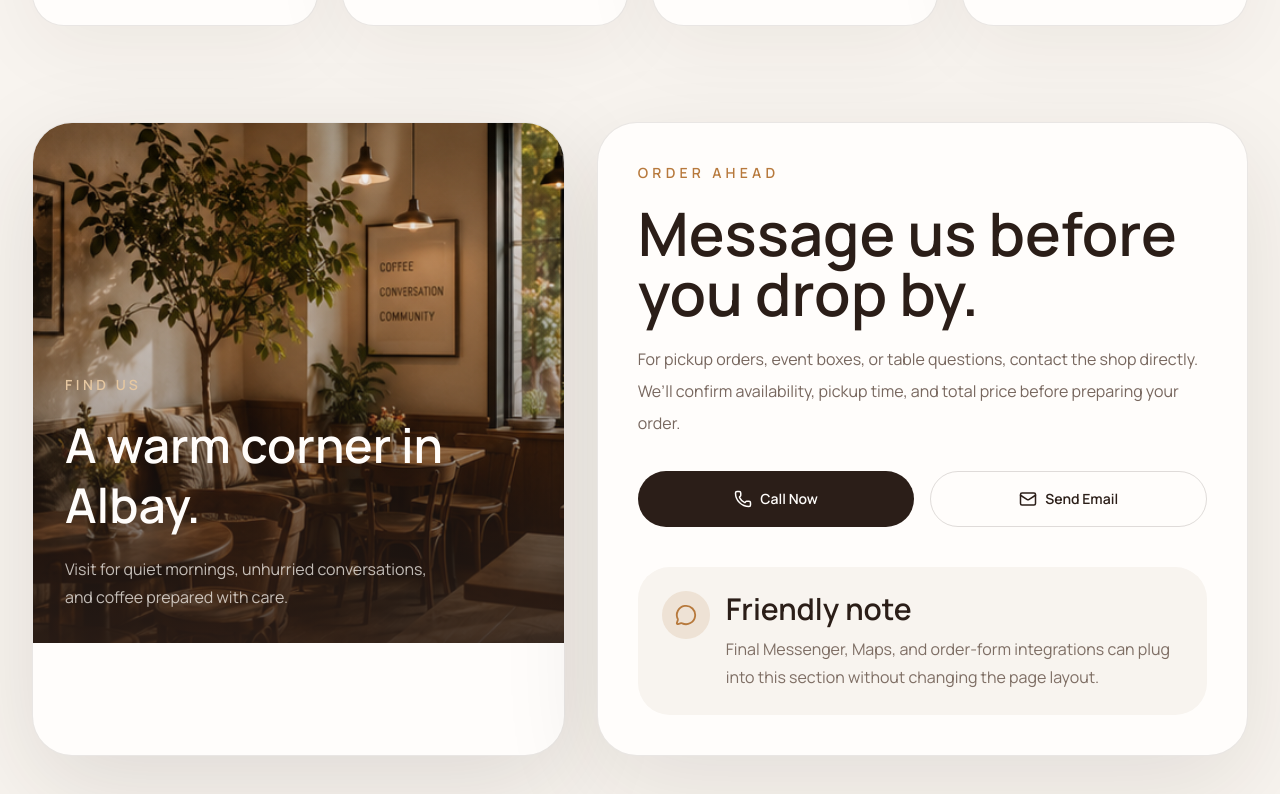
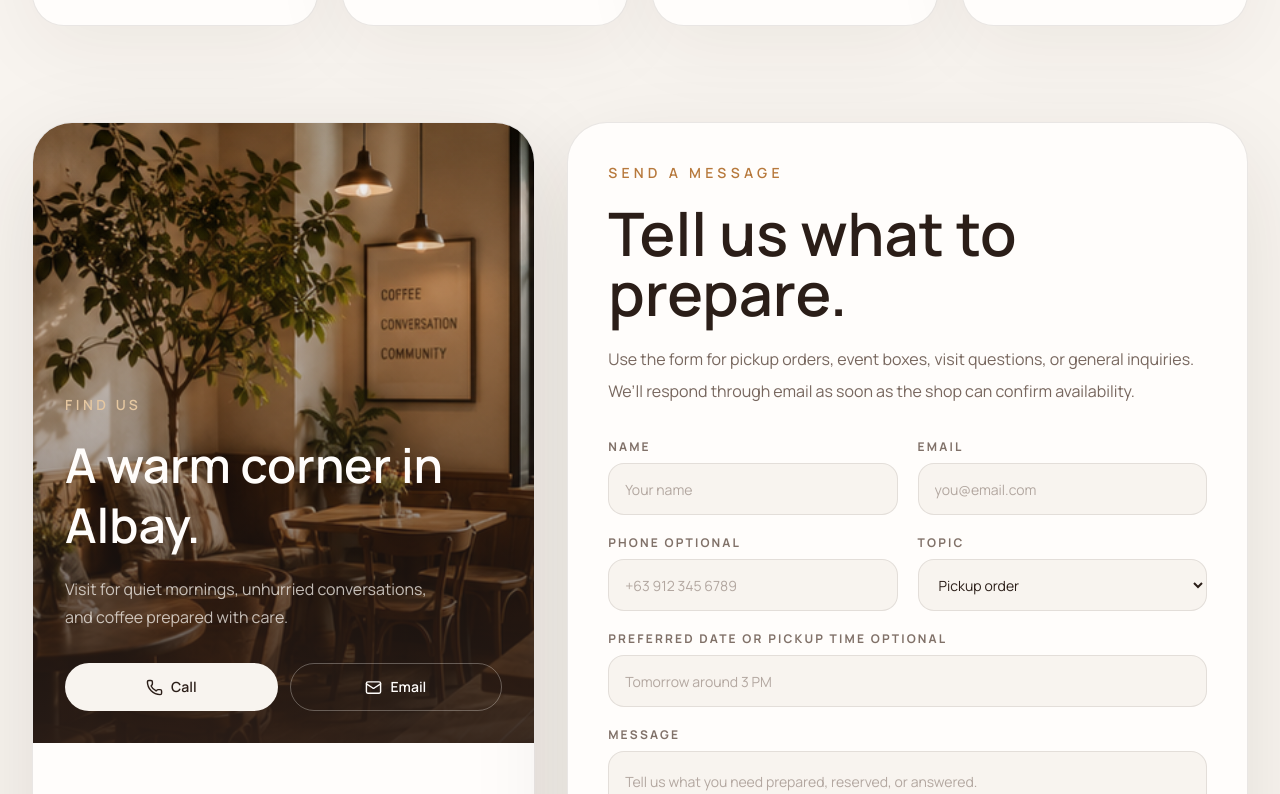
Before and after one commit to tan15hacks/Embers-and-Beans, a Next.js app: page /contact in a window 1280 px wide. Shown: the part 986-1780 px from the top of the page. Built offline with nearby package versions, Linux system fonts and the light colour scheme.

Commit message:
Replace contact CTA with production form

```diff
--- a/src/app/contact/page.tsx
+++ b/src/app/contact/page.tsx
@@ -1,7 +1,8 @@
 import type { Metadata } from "next";
 import Image from "next/image";
 import Link from "next/link";
-import { Clock3, Mail, MapPin, MessageCircle, Phone } from "lucide-react";
+import { Clock3, Mail, MapPin, Phone } from "lucide-react";
+import { ContactForm } from "@/components/contact/ContactForm";
 import { Navbar } from "@/components/layout/Navbar";
 import { Footer } from "@/components/layout/Footer";
 import { Container } from "@/components/layout/Container";
@@ -93,9 +94,9 @@ export default function ContactPage() {
 
       <section className="pb-24">
         <Container>
-          <div className="grid gap-8 lg:grid-cols-[0.9fr_1.1fr]">
+          <div className="grid gap-8 lg:grid-cols-[0.85fr_1.15fr]">
             <div className="overflow-hidden rounded-[2.5rem] border border-[#2B1E18]/10 bg-[#FFFDFB] shadow-[0_30px_100px_rgba(43,30,24,0.12)]">
-              <div className="relative min-h-[520px] p-8 text-[#FFFDFB]">
+              <div className="relative min-h-[620px] p-8 text-[#FFFDFB]">
                 <Image
                   src="/images/contacts/seating.png"
                   alt="Cozy seating area inside Ember and Bean"
@@ -103,8 +104,8 @@ export default function ContactPage() {
                   sizes="(min-width: 1024px) 45vw, 100vw"
                   className="object-cover"
                 />
-                <div className="absolute inset-0 bg-gradient-to-t from-[#2B1E18]/85 via-[#2B1E18]/25 to-transparent" />
-                <div className="relative flex min-h-[456px] flex-col justify-end">
+                <div className="absolute inset-0 bg-gradient-to-t from-[#2B1E18]/90 via-[#2B1E18]/30 to-transparent" />
+                <div className="relative flex min-h-[556px] flex-col justify-end">
                   <p className="text-sm font-semibold uppercase tracking-[0.25em] text-[#E5C7A1]">
                     Find Us
                   </p>
@@ -114,51 +115,37 @@ export default function ContactPage() {
                   <p className="mt-5 max-w-sm leading-7 text-[#F8F4EF]/75">
                     Visit for quiet mornings, unhurried conversations, and coffee prepared with care.
                   </p>
+
+                  <div className="mt-8 grid gap-3 sm:grid-cols-2">
+                    <Link
+                      href={siteConfig.phoneHref}
+                      className="inline-flex h-12 items-center justify-center rounded-full bg-[#F8F4EF] px-5 text-sm font-semibold text-[#2B1E18] transition hover:bg-[#E5C7A1]"
+                    >
+                      <Phone className="mr-2" size={17} /> Call
+                    </Link>
+                    <Link
+                      href="mailto:hello@emberandbean.com"
+                      className="inline-flex h-12 items-center justify-center rounded-full border border-[#F8F4EF]/30 px-5 text-sm font-semibold text-[#FFFDFB] transition hover:bg-[#FFFDFB]/10"
+                    >
+                      <Mail className="mr-2" size={17} /> Email
+                    </Link>
+                  </div>
                 </div>
               </div>
             </div>
 
             <div className="rounded-[2.5rem] border border-[#2B1E18]/10 bg-[#FFFDFB] p-8 shadow-[0_30px_100px_rgba(43,30,24,0.1)] sm:p-10">
               <p className="text-sm font-semibold uppercase tracking-[0.3em] text-[#B7793C]">
-                Order Ahead
+                Send a Message
               </p>
               <h2 className="mt-5 font-[var(--font-display)] text-5xl font-semibold md:text-6xl">
-                Message us before you drop by.
+                Tell us what to prepare.
               </h2>
               <p className="mt-5 leading-8 text-[#4A342A]/75">
-                For pickup orders, event boxes, or table questions, contact the shop directly. We’ll confirm availability, pickup time, and total price before preparing your order.
+                Use the form for pickup orders, event boxes, visit questions, or general inquiries. We’ll respond through email as soon as the shop can confirm availability.
               </p>
 
-              <div className="mt-8 grid gap-4 sm:grid-cols-2">
-                <Link
-                  href={siteConfig.phoneHref}
-                  className="inline-flex h-14 items-center justify-center rounded-full bg-[#2B1E18] px-7 text-sm font-semibold text-[#FFFDFB] transition hover:bg-[#4A342A]"
-                >
-                  <Phone className="mr-2" size={18} /> Call Now
-                </Link>
-                <Link
-                  href="mailto:hello@emberandbean.com"
-                  className="inline-flex h-14 items-center justify-center rounded-full border border-[#2B1E18]/15 px-7 text-sm font-semibold text-[#2B1E18] transition hover:bg-[#2B1E18]/5"
-                >
-                  <Mail className="mr-2" size={18} /> Send Email
-                </Link>
-              </div>
-
-              <div className="mt-10 rounded-[2rem] bg-[#F8F4EF] p-6">
-                <div className="flex items-start gap-4">
-                  <div className="flex size-12 shrink-0 items-center justify-center rounded-full bg-[#B7793C]/15 text-[#B7793C]">
-                    <MessageCircle size={22} />
-                  </div>
-                  <div>
-                    <h3 className="font-[var(--font-display)] text-3xl font-semibold">
-                      Friendly note
-                    </h3>
-                    <p className="mt-2 leading-7 text-[#4A342A]/70">
-                      Final Messenger, Maps, and order-form integrations can plug into this section without changing the page layout.
-                    </p>
-                  </div>
-                </div>
-              </div>
+              <ContactForm />
             </div>
           </div>
         </Container>
```
